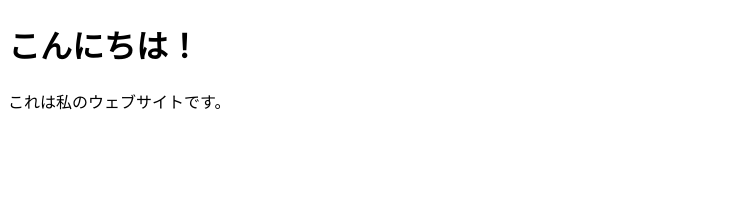
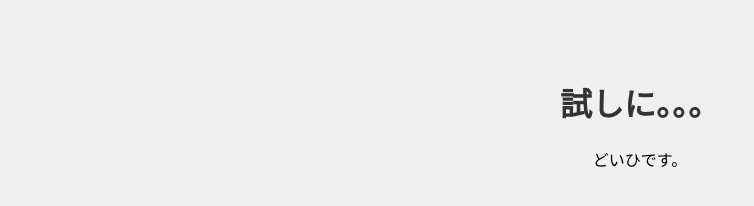
Before and after one commit to doihi/web, a plain HTML site: page index.html in a window 1280 px wide. Shown: the whole page, without its empty margins (0-754 px from the left). Drawn offline with Linux system fonts and the light colour scheme.

Commit message:
Update index.html

```diff
--- a/index.html
+++ b/index.html
@@ -3,11 +3,12 @@
 <head>
   <meta charset="UTF-8">
   <title>テスト</title>
+  <link rel="stylesheet" href="style.css">  <!-- CSSを読み込む -->
 </head>
 <body>
 
-  <h1>こんにちは！</h1>
-  <p>これは私のウェブサイトです。</p>
+  <h1>試しに。。。</h1>
+  <p>どいひです。</p>
 
 </body>
 </html>
```
